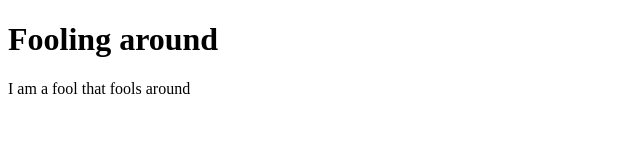
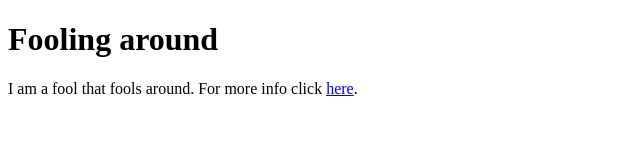
Before and after one commit to Daniellopezluis/rospetbaty.github.io, a plain HTML site: page index.html in a window 1280 px wide. Shown: the whole page, without its empty margins (0-640 px from the left). Drawn offline with Linux system fonts and the light colour scheme.

Commit message:
round 2
more fooling

```diff
--- a/index.html
+++ b/index.html
@@ -2,6 +2,7 @@
 <html>
 <body>
 <h1>Fooling around</h1>
-<p>I am a fool that fools around</p>
+<p>I am a fool that fools around.
+For more info click <a href="https://en.wikipedia.org/wiki/Fool">here</a>.</p>
 </body>
 </html>
```
